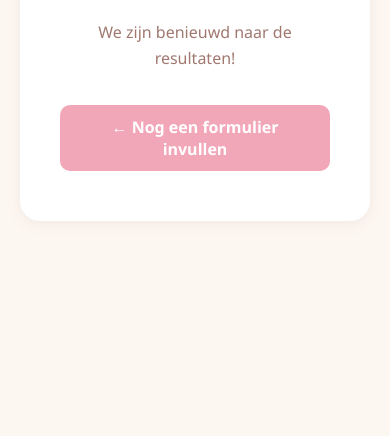
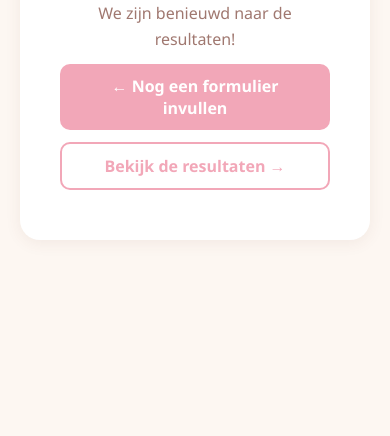
Before and after one commit to shifqu/babyshower, a Flask app: template templates/thanks.html in a window 390 px wide. Shown: the part 448-884 px from the top of the page. Run offline with Flask 3, Linux system fonts and the light colour scheme; the template is opened without the code that fills it, so the values that code supplies are empty.

Commit message:
add a check results button on thanks page

```diff
--- a/templates/thanks.html
+++ b/templates/thanks.html
@@ -63,6 +63,27 @@
         a:hover {
             background: #d97f94;
         }
+
+        .btn-secondary {
+            background: transparent;
+            color: #f2a7b8;
+            border: 2px solid #f2a7b8;
+            margin-left: 12px;
+        }
+
+        .btn-secondary:hover {
+            background: #fdf0f3;
+        }
+
+        @media (max-width: 420px) {
+
+            a,
+            .btn-secondary {
+                display: block;
+                margin-left: 0;
+                margin-top: 12px;
+            }
+        }
     </style>
 </head>
 
@@ -73,6 +94,7 @@
         <p>Jouw antwoorden zijn opgeslagen.</p>
         <p>We zijn benieuwd naar de resultaten!</p>
         <a href="/">← Nog een formulier invullen</a>
+        <a class="btn-secondary" href="/results69">Bekijk de resultaten →</a>
     </div>
 </body>
 
```
